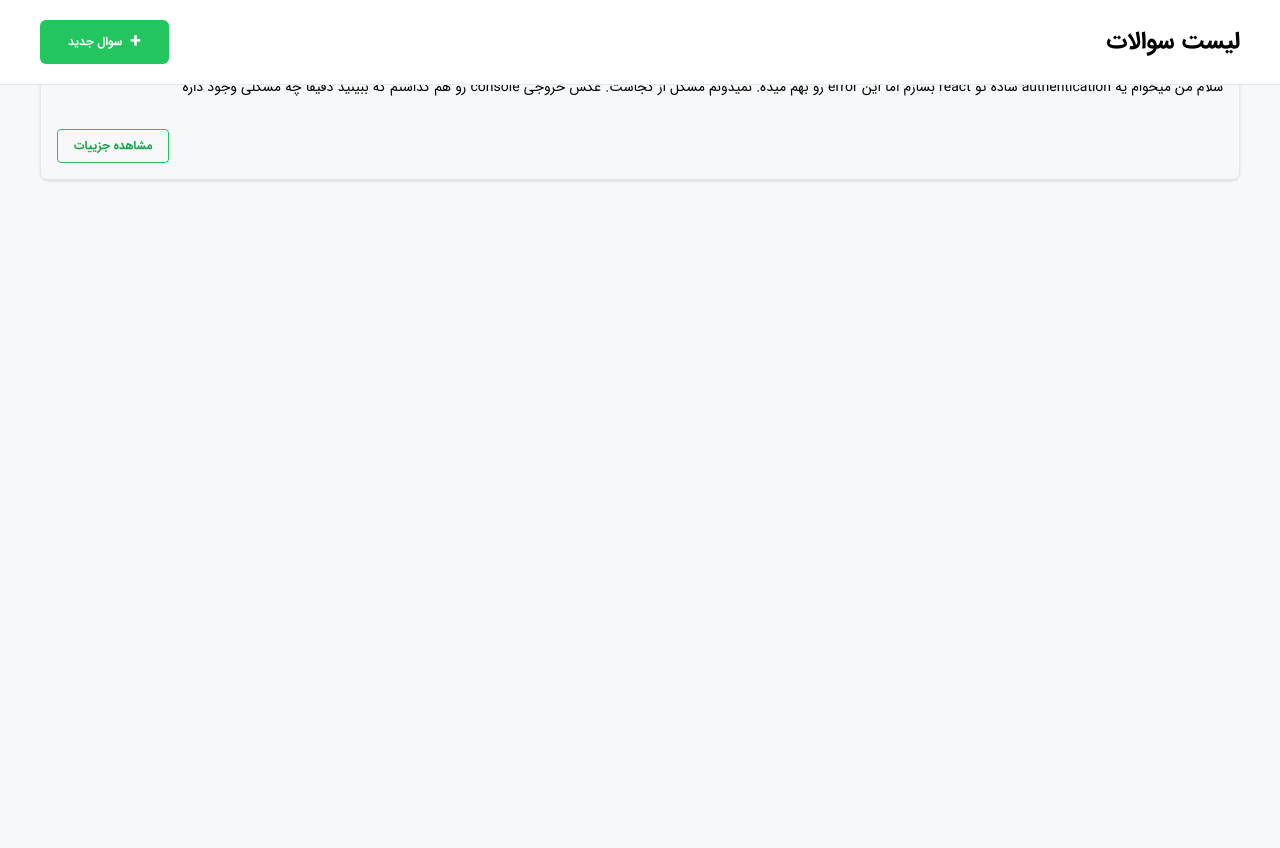
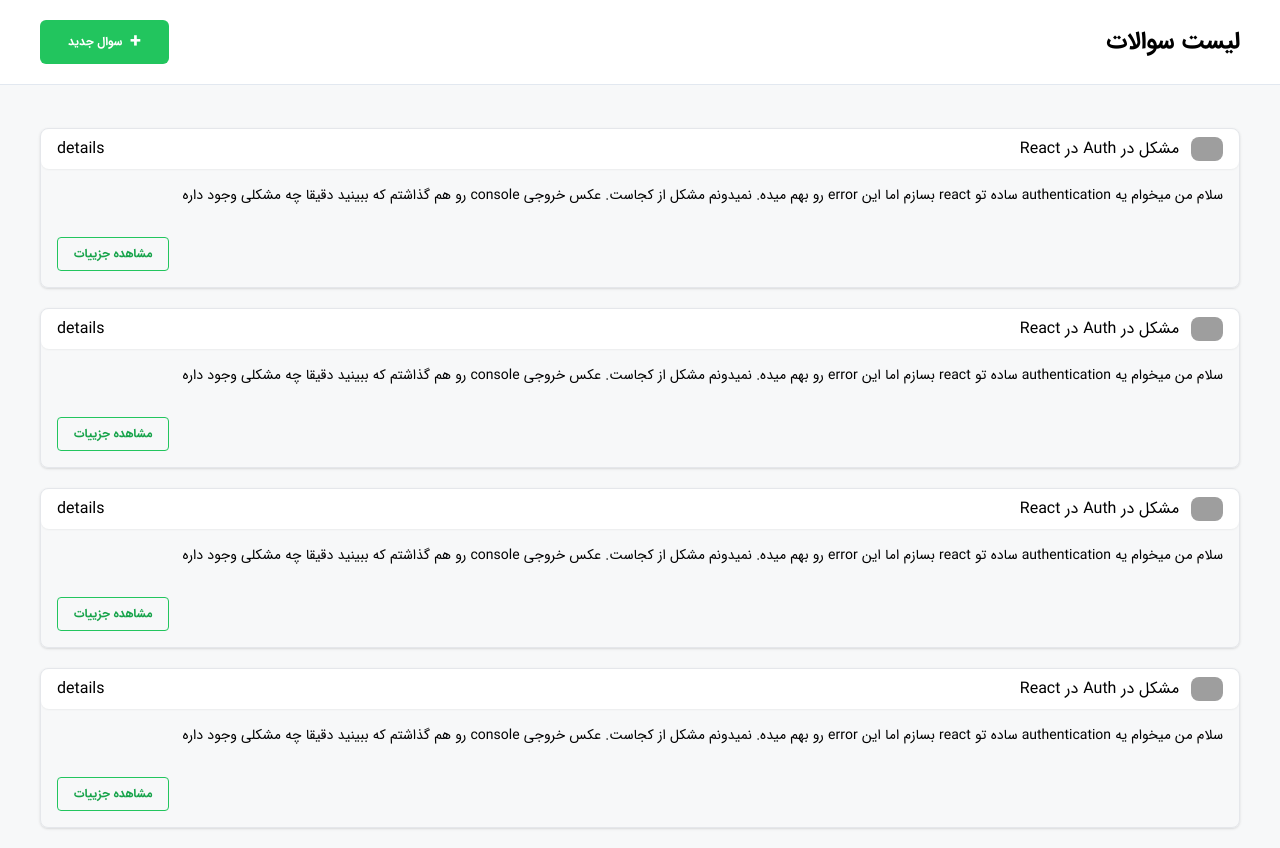
Before and after one commit to taranehbiglari/Karnameh-Interview-Task, a React (Create React App) app: page / in a window 1280 px wide. Before the commit the page ends 800 px from the top, so only its background shows below. Built offline with nearby package versions, Linux system fonts and the light colour scheme; data requests are answered from the project's data file; grey boxes are pictures that could not be loaded.

Commit message:
feat: create state management, generate fake data with json-server and fetch data

```diff
--- /dev/null
+++ b/db.json
@@ -0,0 +1,87 @@
+{
+  "questions": [
+    {
+      "id": 1,
+      "title": "مشکل در Auth در React",
+      "time": "14:34",
+      "date": "1400/12/12",
+      "commentsCount": 20,
+      "body": "سلام من میخوام یه authentication ساده تو react بسازم اما این error رو بهم میده. نمیدونم مشکل از کجاست. عکس خروجی console رو هم گذاشتم که ببینید دقیقا چه مشکلی وجود داره"
+    },
+    {
+      "id": 2,
+      "title": "مشکل در Auth در React",
+      "time": "14:34",
+      "date": "1400/12/12",
+      "commentsCount": 20,
+      "body": "سلام من میخوام یه authentication ساده تو react بسازم اما این error رو بهم میده. نمیدونم مشکل از کجاست. عکس خروجی console رو هم گذاشتم که ببینید دقیقا چه مشکلی وجود داره"
+    },
+    {
+      "id": 3,
+      "title": "مشکل در Auth در React",
+      "time": "14:34",
+      "date": "1400/12/12",
+      "commentsCount": 20,
+      "body": "سلام من میخوام یه authentication ساده تو react بسازم اما این error رو بهم میده. نمیدونم مشکل از کجاست. عکس خروجی console رو هم گذاشتم که ببینید دقیقا چه مشکلی وجود داره"
+    },
+    {
+      "id": 4,
+      "title": "مشکل در Auth در React",
+      "time": "14:34",
+      "date": "1400/12/12",
+      "commentsCount": 20,
+      "body": "سلام من میخوام یه authentication ساده تو react بسازم اما این error رو بهم میده. نمیدونم مشکل از کجاست. عکس خروجی console رو هم گذاشتم که ببینید دقیقا چه مشکلی وجود داره"
+    }
+  ],
+
+  "question": [
+    {
+      "id": 1,
+      "title": "مشکل در Auth در React",
+      "time": "14:34",
+      "date": "1400/12/12",
+      "commentsCount": 20,
+      "body": "سلام من میخوام یه authentication ساده تو react بسازم اما این error رو بهم میده. نمیدونم مشکل از کجاست. عکس خروجی console رو هم گذاشتم که ببینید دقیقا چه مشکلی وجود داره",
+      "answers":[
+        {"id": 10, "username": "علی کیا", "time": "16:52", "date": "1400/12/27", "body": "متغیر ENV رو توی فایلت تغییر بده درست میشه", "likes": 10, "dislikes": 5},
+        {"id": 11, "username": "علی کیا", "time": "16:52", "date": "1400/12/27", "body": "متغیر ENV رو توی فایلت تغییر بده درست میشه", "likes": 10, "dislikes": 5}
+      ]
+    },
+    {
+      "id": 2,
+      "title": "مشکل در Auth در React",
+      "time": "14:34",
+      "date": "1400/12/12",
+      "commentsCount": 20,
+      "body": "سلام من میخوام یه authentication ساده تو react بسازم اما این error رو بهم میده. نمیدونم مشکل از کجاست. عکس خروجی console رو هم گذاشتم که ببینید دقیقا چه مشکلی وجود داره",
+      "answers":[
+        {"id": 12, "username": "علی کیا", "time": "16:52", "date": "1400/12/27", "body": "متغیر ENV رو توی فایلت تغییر بده درست میشه", "likes": 10, "dislikes": 5},
+        {"id": 13, "username": "علی کیا", "time": "16:52", "date": "1400/12/27", "body": "متغیر ENV رو توی فایلت تغییر بده درست میشه", "likes": 10, "dislikes": 5}
+      ]
+    },
+    {
+      "id": 3,
+      "title": "مشکل در Auth در React",
+      "time": "14:34",
+      "date": "1400/12/12",
+      "commentsCount": 20,
+      "body": "سلام من میخوام یه authentication ساده تو react بسازم اما این error رو بهم میده. نمیدونم مشکل از کجاست. عکس خروجی console رو هم گذاشتم که ببینید دقیقا چه مشکلی وجود داره",
+      "answers":[
+        {"id": 14, "username": "علی کیا", "time": "16:52", "date": "1400/12/27", "body": "متغیر ENV رو توی فایلت تغییر بده درست میشه", "likes": 10, "dislikes": 5},
+        {"id": 15, "username": "علی کیا", "time": "16:52", "date": "1400/12/27", "body": "متغیر ENV رو توی فایلت تغییر بده درست میشه", "likes": 10, "dislikes": 5}
+      ]
+    },
+    {
+      "id": 4,
+      "title": "مشکل در Auth در React",
+      "time": "14:34",
+      "date": "1400/12/12",
+      "commentsCount": 20,
+      "body": "سلام من میخوام یه authentication ساده تو react بسازم اما این error رو بهم میده. نمیدونم مشکل از کجاست. عکس خروجی console رو هم گذاشتم که ببینید دقیقا چه مشکلی وجود داره",
+      "answers":[
+        {"id": 16, "username": "علی کیا", "time": "16:52", "date": "1400/12/27", "body": "متغیر ENV رو توی فایلت تغییر بده درست میشه", "likes": 10, "dislikes": 5},
+        {"id": 17, "username": "علی کیا", "time": "16:52", "date": "1400/12/27", "body": "متغیر ENV رو توی فایلت تغییر بده درست میشه", "likes": 10, "dislikes": 5}
+      ]
+    }
+  ]
+}
--- a/package.json
+++ b/package.json
@@ -14,6 +14,8 @@
     "react-router-dom": "^6.14.2",
     "react-scripts": "5.0.1",
     "redux": "^4.2.1",
+    "redux-devtools-extension": "^2.13.9",
+    "redux-thunk": "^2.4.2",
     "sass": "^1.64.1",
     "web-vitals": "^2.1.0"
   },
--- a/src/components/QuestionList/index.js
+++ b/src/components/QuestionList/index.js
@@ -1,11 +1,34 @@
 import Navbar from "../General/Navbar";
 import QuestionCard from "./QuestionCard";
+import { getAll } from "../../redux/Questions/Actions";
+import { useEffect } from "react";
+import { useSelector, useDispatch } from "react-redux";
 
-const QuestionList = () => {
+const QuestionList= () => {
+  const { list: { loading, data, failed } } = useSelector(state => state.Questions);
+  const dispatch= useDispatch();
+  const getData = () => {
+    dispatch(getAll());
+  };
+  useEffect(() => getData(), []);
+
+
   return (
     <>
       <Navbar title="لیست سوالات" />
-      <QuestionCard />
+      {loading ? (
+        <div>loading ...</div>
+      ) : (
+        <div className="mt-32">
+        <div className="d-flex justify-center flex-column">
+          {data.map((question) => (
+            <div key={question.id}>
+              <QuestionCard data={question} />
+            </div>
+          ))}
+        </div>
+      </div>
+      )}
     </>
   );
 };
--- a/src/index.js
+++ b/src/index.js
@@ -1,15 +1,18 @@
-import React from 'react';
+import ReactDOM from "react-dom/client";
+import "./assets/styles/main.scss";
+import App from "./App";
+import reportWebVitals from "./reportWebVitals";
 import { BrowserRouter } from "react-router-dom";
-import ReactDOM from 'react-dom/client';
-import "./assets/styles/main.scss";
-import App from './App';
-import reportWebVitals from './reportWebVitals';
+import { Provider } from "react-redux";
+import store from "./redux/store";
 
 const root = ReactDOM.createRoot(document.getElementById('root'));
 root.render(
-  <BrowserRouter>
-  <App />
-</BrowserRouter>
+  <Provider store={store()}>
+    <BrowserRouter>
+      <App />
+    </BrowserRouter>
+  </Provider>
 );
 
 reportWebVitals();
--- /dev/null
+++ b/src/redux/Questions/Actions.js
@@ -0,0 +1,34 @@
+import { QUESTIONS } from './Constant';
+import instance from '../request';
+import { getQuestionListService } from './Service';
+
+export const getAll = () => {
+  return async (dispatch) => {
+    try {
+      dispatch({ type: QUESTIONS.QUESTION_GET_ALL.REQUEST });
+      const response = await instance.get(getQuestionListService());
+      dispatch({ type: QUESTIONS.QUESTION_GET_ALL.SUCCESS, payload: response.data })
+    } catch (e) {
+      dispatch({ type: QUESTIONS.QUESTION_GET_ALL.ERROR, payload: e })
+    }
+  }
+}
+
+// export const getById = (id: Number) => ({
+//   type: QUESTIONS.QUESTION_DETAIL,
+//   payload: id,
+// });
+
+// export const add = (item: Object) => ({
+//   type: QUESTIONS.QUESTION_ADD,
+//   payload: item
+// });
+
+// export const answer = (item: Object) => ({
+//   type: QUESTIONS.QUESTION_ANSWER,
+//   payload: item
+// });
+
+// export const vote = () => ({
+//   type: "QUESTION_LIKE_OR_DISLIKE",
+// });
--- /dev/null
+++ b/src/redux/Questions/Constant.js
@@ -0,0 +1,11 @@
+export const QUESTIONS = {
+    // QUESTION_GET_ALL: "QUESTION_GET_ALL",
+    // QUESTION_DETAIL: "QUESTION_DETAIL",
+    // QUESTION_ADD: "QUESTION_ADD",
+    // QUESTION_ANSWER: "QUESTION_ANSWER"
+    QUESTION_GET_ALL: {
+        REQUEST: 'QUESTION_GET_ALL_REQUEST',
+        SUCCESS: 'QUESTION_GET_ALL_SUCCESS',
+        ERROR: 'QUESTION_GET_ALL_ERROR',
+    }
+};
--- /dev/null
+++ b/src/redux/Questions/Reducers.js
@@ -0,0 +1,58 @@
+import { QUESTIONS } from "./Constant";
+const initialState = {
+  list: {
+    loading: false,
+    data: [],
+  },
+};
+
+const Reducers = (state = initialState, action) => {
+  switch (action.type) {
+    case QUESTIONS.QUESTION_GET_ALL.REQUEST:
+      return {
+        ...state,
+        list: {
+          loading: true,
+        },
+      };
+    case QUESTIONS.QUESTION_GET_ALL.SUCCESS:
+      return {
+        ...state,
+        list: {
+          loading: false,
+          data: action.payload
+        },
+      };
+      case QUESTIONS.QUESTION_GET_ALL.ERROR:
+        return {
+          ...state,
+          list: {
+            loading: false,
+            data: [],
+            failed: {
+              status: true,
+              message: action.payload,
+            }
+          }
+        }
+    // case QUESTIONS.QUESTION_GET_ALL:
+    //   return {
+    //     ...state,
+    //   };
+    // case QUESTIONS.QUESTION_DETAIL:
+    //   return state.items.find((item: any) => item.id === action.payload);
+
+    // case QUESTIONS.QUESTION_ANSWER:
+    //   return state.items.push(action.payload);
+
+    // case QUESTIONS.QUESTION_ADD:
+    //   return state.items.push(action.payload);
+
+    default:
+      return {
+        ...state,
+      };
+  }
+};
+
+export default Reducers;
--- /dev/null
+++ b/src/redux/Questions/Service.js
@@ -0,0 +1 @@
+export const getQuestionListService = () => '/questions';
--- /dev/null
+++ b/src/redux/request.js
@@ -0,0 +1,8 @@
+import axios from 'axios';
+
+const instance = axios.create({
+    baseURL: 'http://localhost:5000',
+    headers: { 'Content-Type': 'application/json' },
+});
+
+export default instance;
--- /dev/null
+++ b/src/redux/rootReducers.js
@@ -0,0 +1,6 @@
+import { combineReducers } from "redux";
+import Questions from "./Questions/Reducers";
+
+export default combineReducers({
+  Questions
+});
--- /dev/null
+++ b/src/redux/store.js
@@ -0,0 +1,15 @@
+import { createStore, applyMiddleware } from "redux";
+import thunk from "redux-thunk";
+import { composeWithDevTools } from "redux-devtools-extension";
+import reducers from "./rootReducers";
+
+const bindMiddlewares = (middleware) => {
+  if (process.env.NODE_ENV !== "production")
+    return composeWithDevTools(applyMiddleware(middleware));
+  return applyMiddleware(middleware);
+};
+
+const store = (initialState) =>
+  createStore(reducers, initialState, bindMiddlewares(thunk));
+
+export default store;
```
Also changed, not shown: 1 other file (tests, documents, lock files or other folders).
